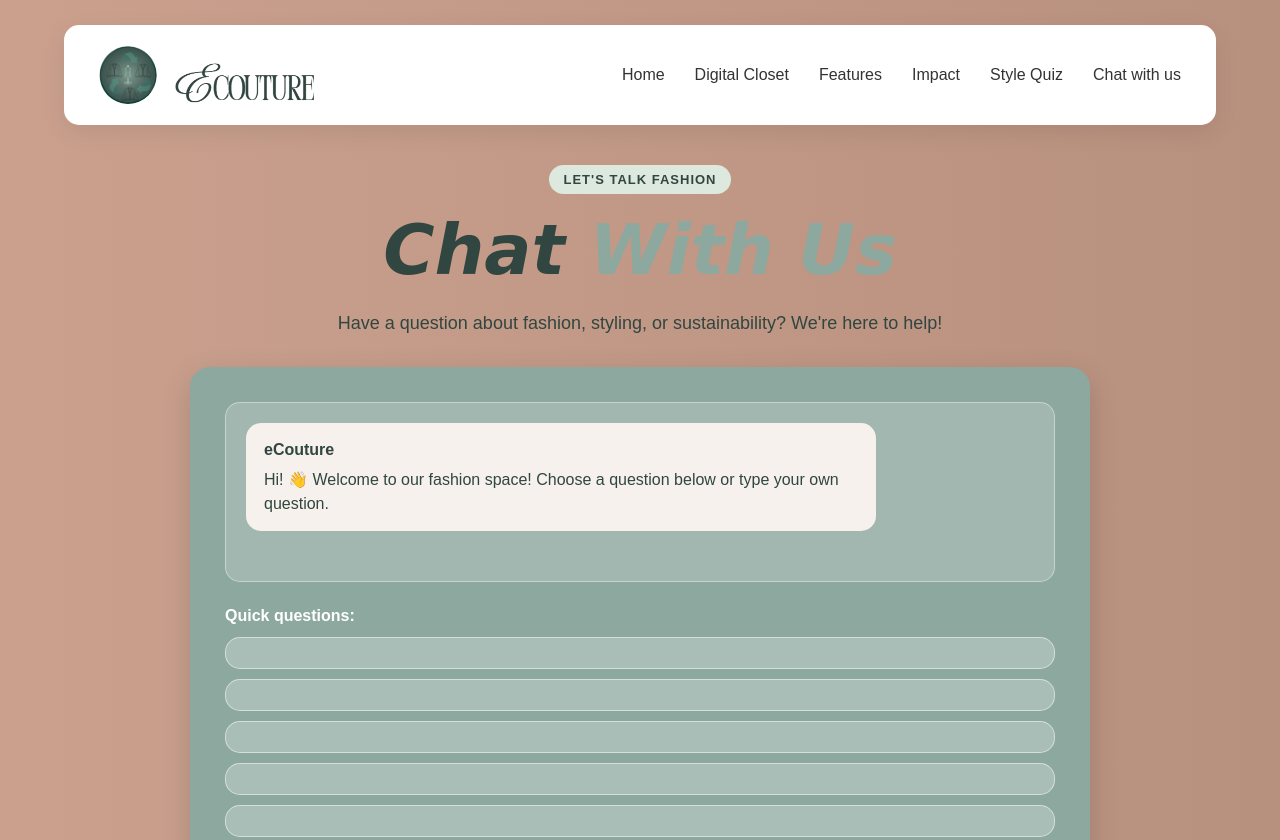
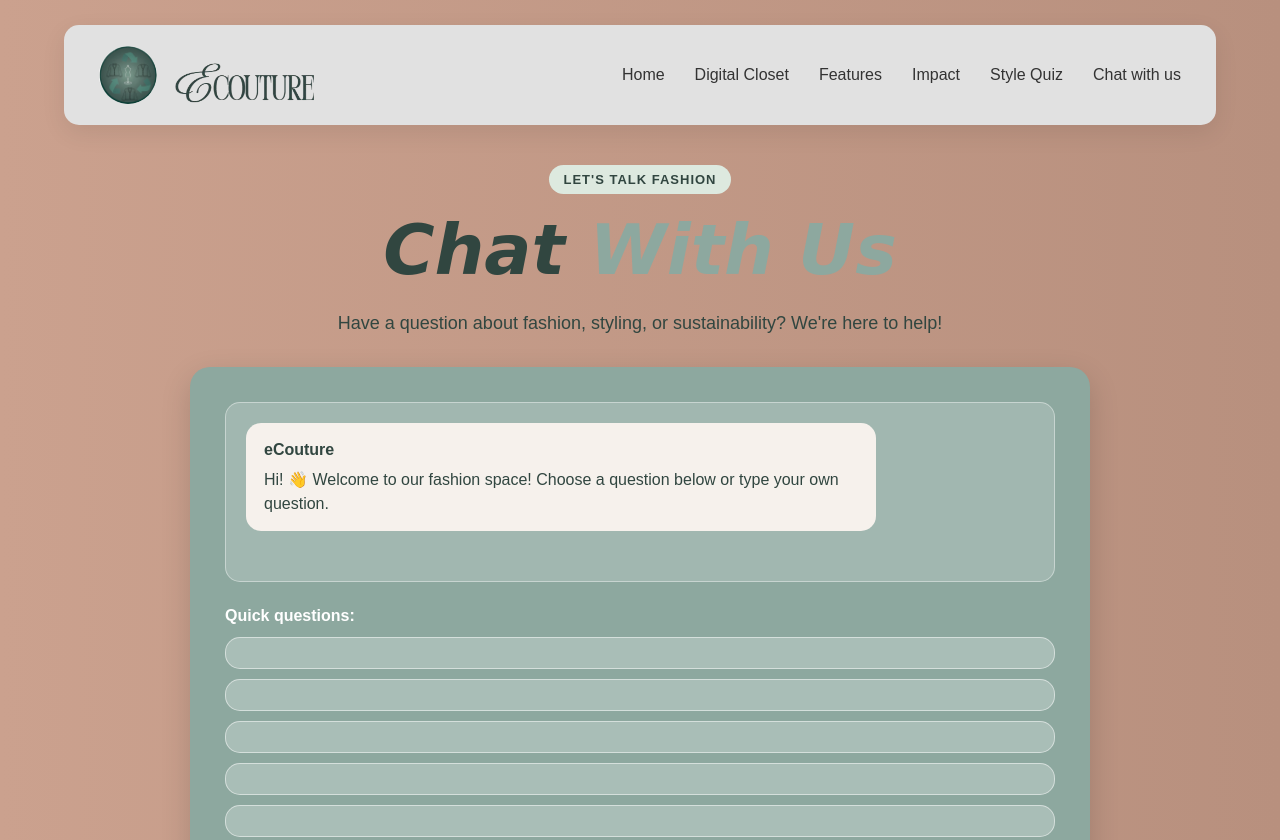
Before and after one commit to Sahasraa28/eCouture, a plain HTML site: page Chat with us.html in a window 1280 px wide. Shown: the top 840 px of the page. Drawn offline with Linux system fonts and the light colour scheme; a web font is replaced by a local one.

Commit message:
Update Chat with us.css

```diff
--- a/Chat with us.css
+++ b/Chat with us.css
@@ -14,7 +14,7 @@ body {
   width: 90%;
   margin: 25px auto;
   padding: 15px 35px;
-  background: white;
+  background: #e1e1e1;
   border-radius: 15px;
 
   display: flex;
```
